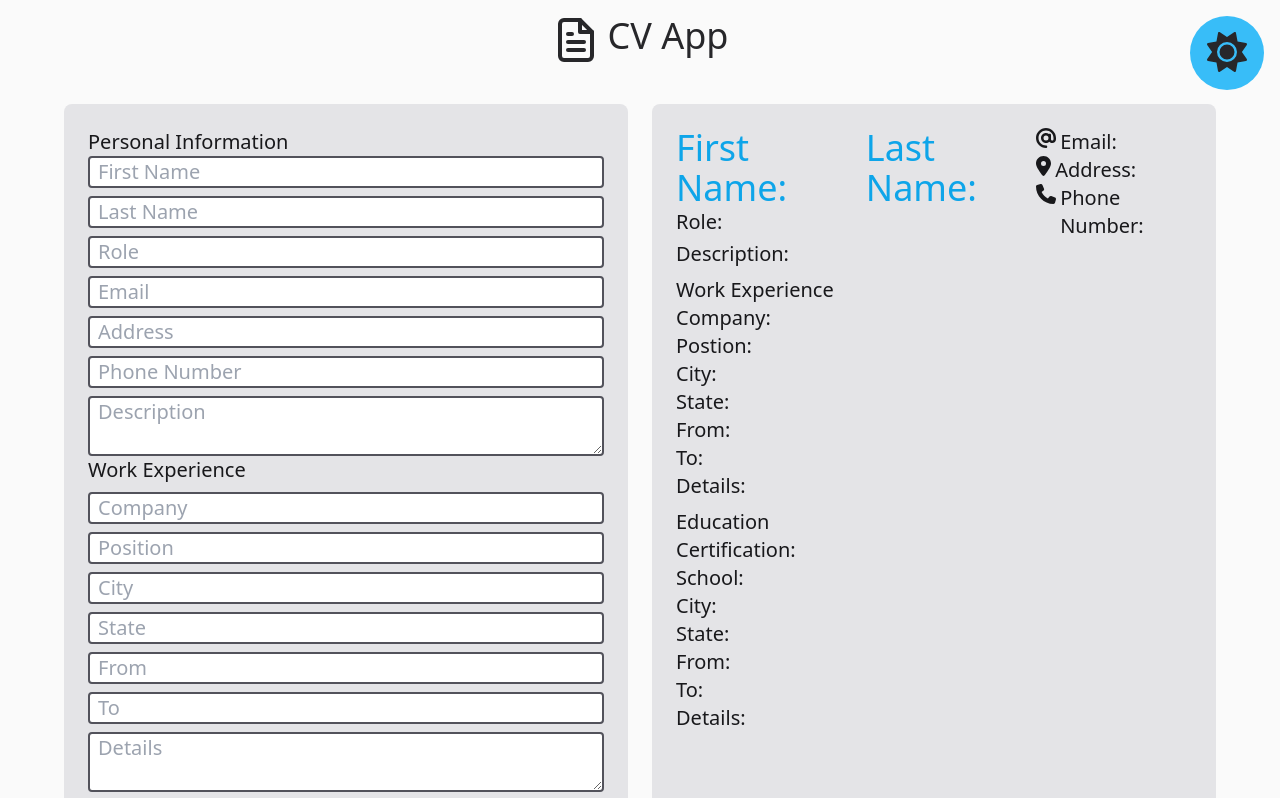
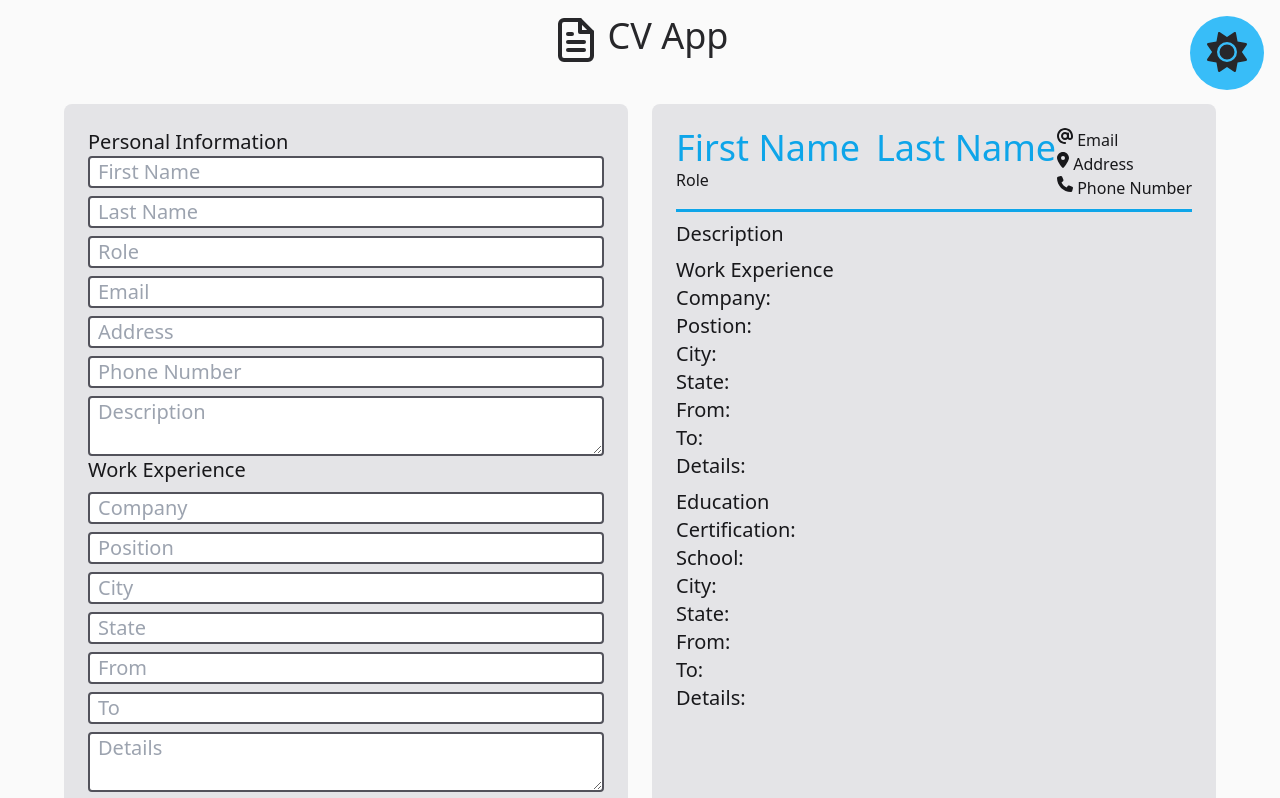
Before and after one commit to Bantchee/cv-project, a React (Create React App) app: page / in a window 1280 px wide. Shown: the top 798 px of the page. Built offline with nearby package versions, Linux system fonts and the light colour scheme; the HTML template or start-up script is replaced by a standard one.

Commit message:
Style preview personal info

```diff
--- a/src/components/previewSections/Personal.js
+++ b/src/components/previewSections/Personal.js
@@ -10,20 +10,30 @@ export class Personal extends React.Component {
                 <div className="flex justify-between">
                     <div>
                         <div className="flex gap-4 text-4xl text-sky-500 dark:text-emerald-500">
-                            <p>First Name: {firstName}</p>
-                            <p>Last Name: {lastName}</p>
+                            <p>{firstName.trim() === "" ?
+                                "First Name" :
+                                firstName}</p>
+                            <p>{lastName.trim() === "" ?
+                                "Last Name" :
+                                lastName}</p>
 
                         </div>
-                        <p>Role: {role}</p>
+                        <p className="text-base">
+                            {role.trim() === "" ?
+                                "Role" :
+                                role}
+                        </p>
                     </div>
-                    <div>
+                    <div className="text-base">
                         <div
                             className="flex gap-1 content-center"
                         >
                             <FontAwesomeIcon
                                 icon={faAt}
                             />
-                            <p>Email: {email}</p>
+                            <p>{email.trim() === "" ?
+                                "Email" :
+                                email}</p>
                         </div>
                         <div
                             className="flex gap-1 content-center"
@@ -31,7 +41,9 @@ export class Personal extends React.Component {
                             <FontAwesomeIcon
                                 icon={faLocationDot}
                             />
-                            <p>Address: {address}</p>
+                            <p>{address.trim() === "" ?
+                                "Address" :
+                                address}</p>
                         </div>
                         <div
                             className="flex gap-1 content-center"
@@ -39,11 +51,16 @@ export class Personal extends React.Component {
                             <FontAwesomeIcon
                                 icon={faPhone}
                             />
-                            <p>Phone Number: {phoneNumber}</p>
+                            <p>{phoneNumber.trim() === "" ?
+                                "Phone Number" :
+                                phoneNumber}</p>
                         </div>
                     </div>
                 </div>
-                <p>Description: {description}</p>
+                <hr className="h-1  mt-2 mb-2 bg-sky-500 dark:bg-emerald-500"></hr>
+                <p>{description.trim() === "" ?
+                    "Description" :
+                    description}</p>
             </div>
 
         );
```
